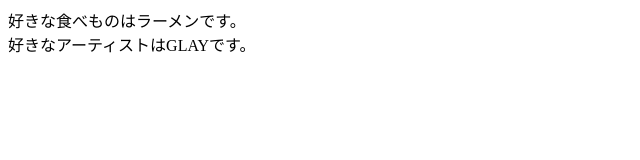
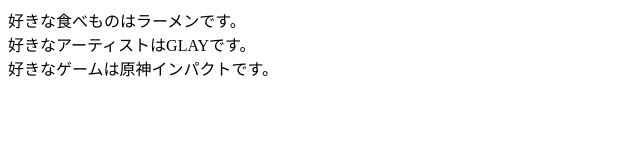
Before and after one commit to hoangvlong/commit, a plain HTML site: page index.html in a window 1280 px wide. Shown: the whole page, without its empty margins (0-640 px from the left). Drawn offline with Linux system fonts and the light colour scheme.

Commit message:
好きなゲームを追加

```diff
--- a/index.html
+++ b/index.html
@@ -7,5 +7,6 @@
 <body>
     好きな食べものはラーメンです。<br>
     好きなアーティストはGLAYです。<br>
+    好きなゲームは原神インパクトです。<br>
 </body>
 </html>
```
